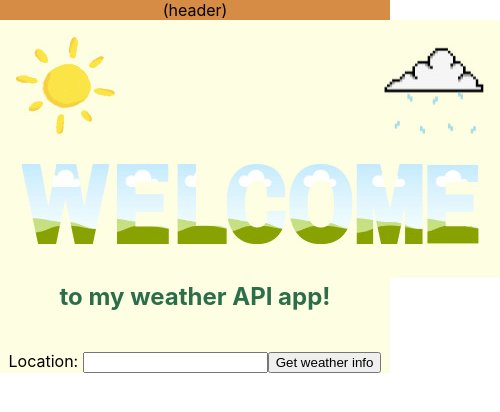
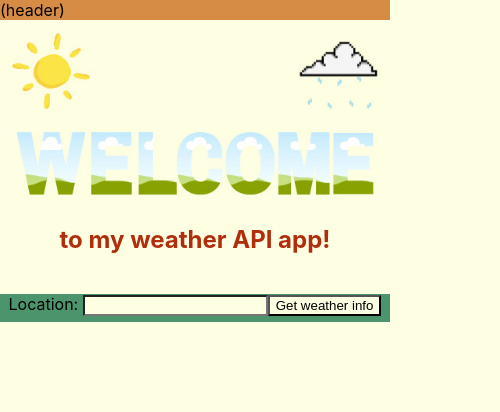
Before and after one commit to garrettpyke/-project-2-react-weather-api, a React (Create React App) app in the folder weather-api/: page / in a window 390 px wide. Shown: the top 412 px of the page, 500 px wide, since content can reach past the window. Built offline with nearby package versions, Linux system fonts and the light colour scheme.

Commit message:
work toward responsive design, routes

```diff
--- a/weather-api/src/App.css
+++ b/weather-api/src/App.css
@@ -8,11 +8,11 @@
   pointer-events: none;
 }
 
-@media (prefers-reduced-motion: no-preference) {
+/* @media (prefers-reduced-motion: no-preference) {
   .App-logo {
     animation: App-logo-spin infinite 20s linear;
   }
-}
+} */
 
 .App-header {
   background-color: #282c34;
@@ -29,17 +29,38 @@
   color: #61dafb;
 }
 
-@keyframes App-logo-spin {
+/* @keyframes App-logo-spin {
   from {
     transform: rotate(0deg);
   }
   to {
     transform: rotate(360deg);
   }
+} */
+
+* {
+  background-color: #FEFEE3;
+}
+
+.main-container {
+  display: grid;
+  grid-template-rows: .2fr 10fr 1fr 10fr;
+}
+
+.home {
+  grid-row: 2/3;
+  text-align: center;
+}
+
+.form-main, form label {
+  grid-row: 3/4;
+  text-align: center;
+  background-color: #4C956C;
 }
 
 header div {
   background-color: #D68C45;
+
 }
 
 footer div {
@@ -47,16 +68,21 @@ footer div {
 }
 
 .home img {
-  width: auto;
+  width: 100%;
 }
 
 .home h2 {
   margin: 0rem 0rem 2.5rem 0rem;
-  color: #2C6E49;
+  /* color: #2C6E49; */
+  /* color: #8AA404; */
+  /* color: #4C956C; */
+  color: #B02E0C;
+
 }
 
-.form main {
-  margin-bottom: 5rem; /* not working... */
+.weather-container {
+  grid-row: 4/5;
+  margin-top: 3rem;
 }
 
 .weather span {
--- a/weather-api/src/App.js
+++ b/weather-api/src/App.js
@@ -39,11 +39,15 @@ function App() {
   console.log("3. currentData: ", currentData)
 
   return (
-    <div className="App">
-      <Home />
+    <div className="main-container">
+      <Routes>
+        <Route path="/" element={<Home />} />
+        <Route path="/home" element={<Navigate to="/" />} />
+        <Route path="/location/:param" />
+      </Routes>
       <Form  handleSubmit={handleSubmit}/>
+
       { currentData.location ? <WeatherData currentData={currentData}/> : null  }
-
     </div>
   );
 }
--- a/weather-api/src/WeatherData/WeatherData.js
+++ b/weather-api/src/WeatherData/WeatherData.js
@@ -24,7 +24,7 @@ export default function WeatherData({currentData}) {
                 </div>
                 <div className="weather weather-forecast">
                     <h4>Tomorrow's Forecast</h4>
-                    <img class="weather-icon" id="forecast-icon" src={`${urlPrefix}${currentData.forecast.forecastday[1].day.condition.icon}`} />
+                    <img className="weather-icon" id="forecast-icon" src={`${urlPrefix}${currentData.forecast.forecastday[1].day.condition.icon}`} />
                     <h5>{currentData.forecast.forecastday[1].day.condition.text}</h5>
                     <h5>{currentData.forecast.forecastday[1].day.avgtemp_f}℉ / {currentData.forecast.forecastday[1].day.avgtemp_c}℃</h5>
                     <h5>Wind: {currentData.forecast.forecastday[1].day.maxwind_mph}mph / {currentData.forecast.forecastday[1].day.maxwind_kph}kph</h5>
```
